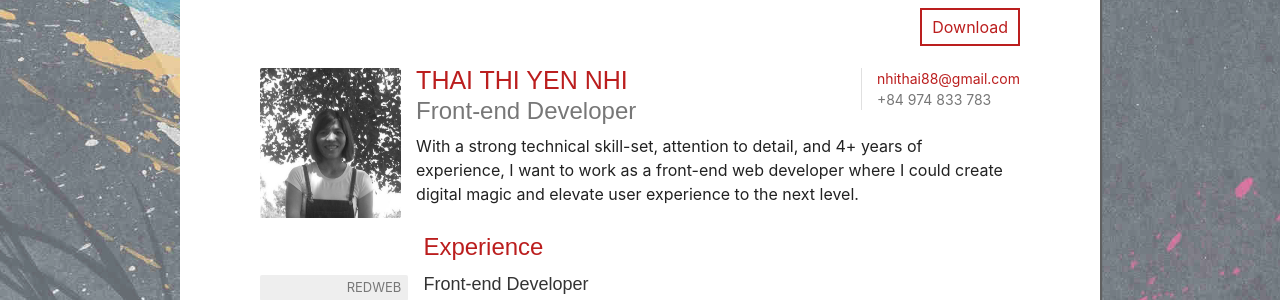
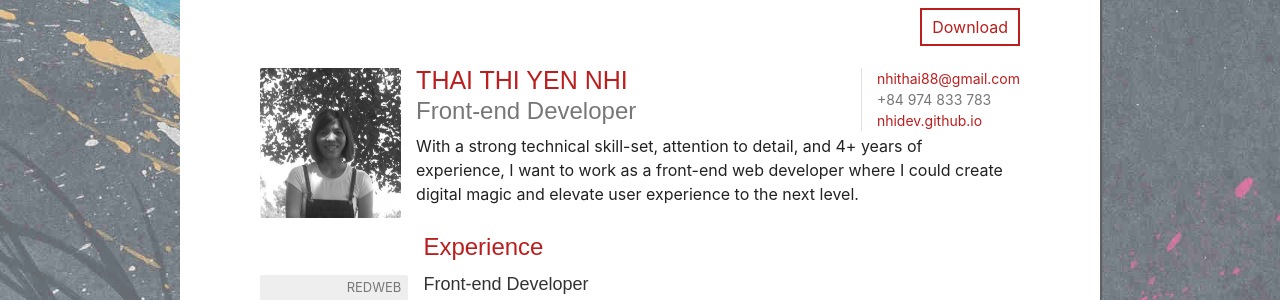
Before and after one commit to nhidev/nhidev.github.io, a Jekyll site: the page built from resume.md, in a window 1280 px wide. Shown: the part 238-538 px from the top of the page. Built offline with Jekyll 4.4.1, drawn with Linux system fonts in a browser that asks for light colours; nearby versions of some CDN libraries; some web fonts are replaced.

Commit message:
edit resume

```diff
--- a/_layouts/resume.html
+++ b/_layouts/resume.html
@@ -43,6 +43,9 @@ layout: default
           </div>
           <div class="cv-header-meta-row">
             +84 974 833 783
+          </div>
+          <div class="cv-header-meta-row">
+            <a href="https://nhidev.github.io/">nhidev.github.io</a>
           </div>
         </div>
       </div>
```
